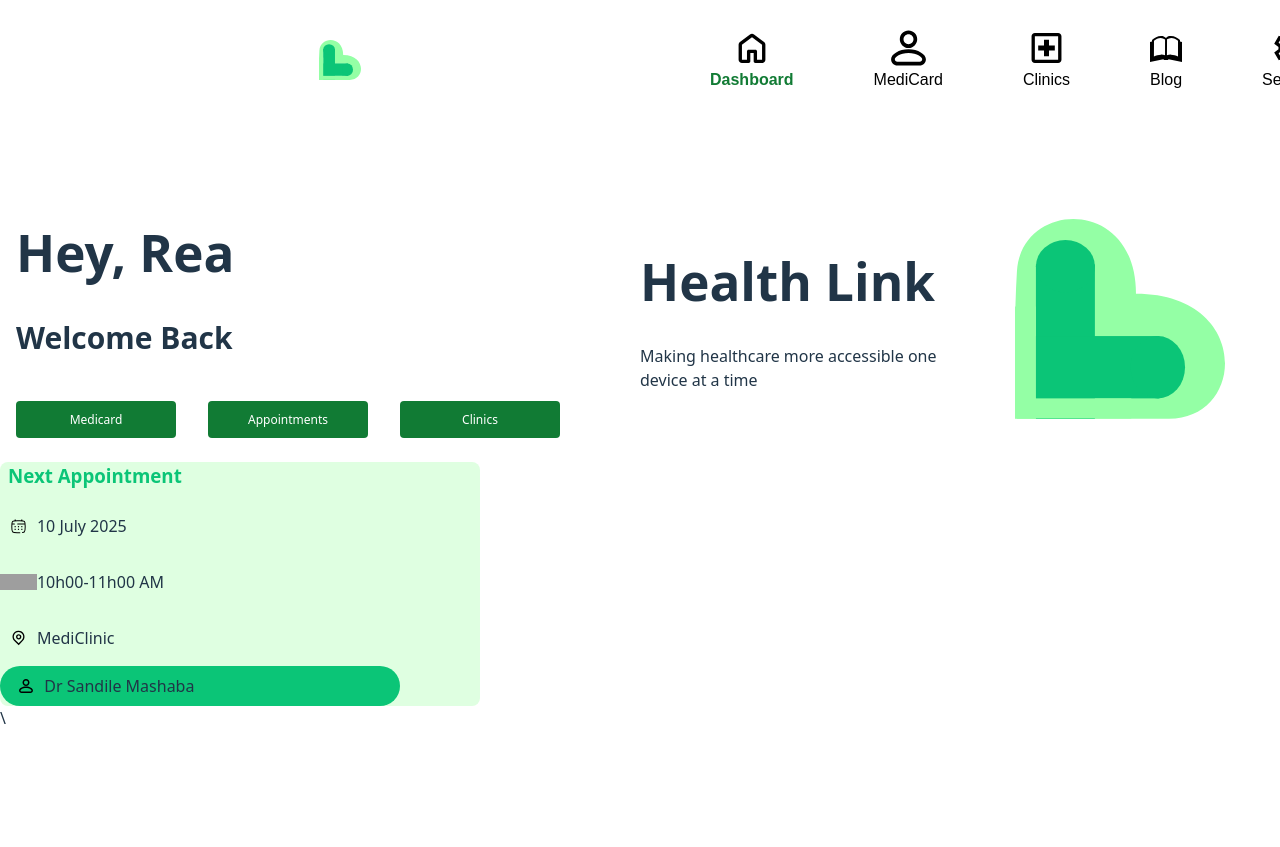
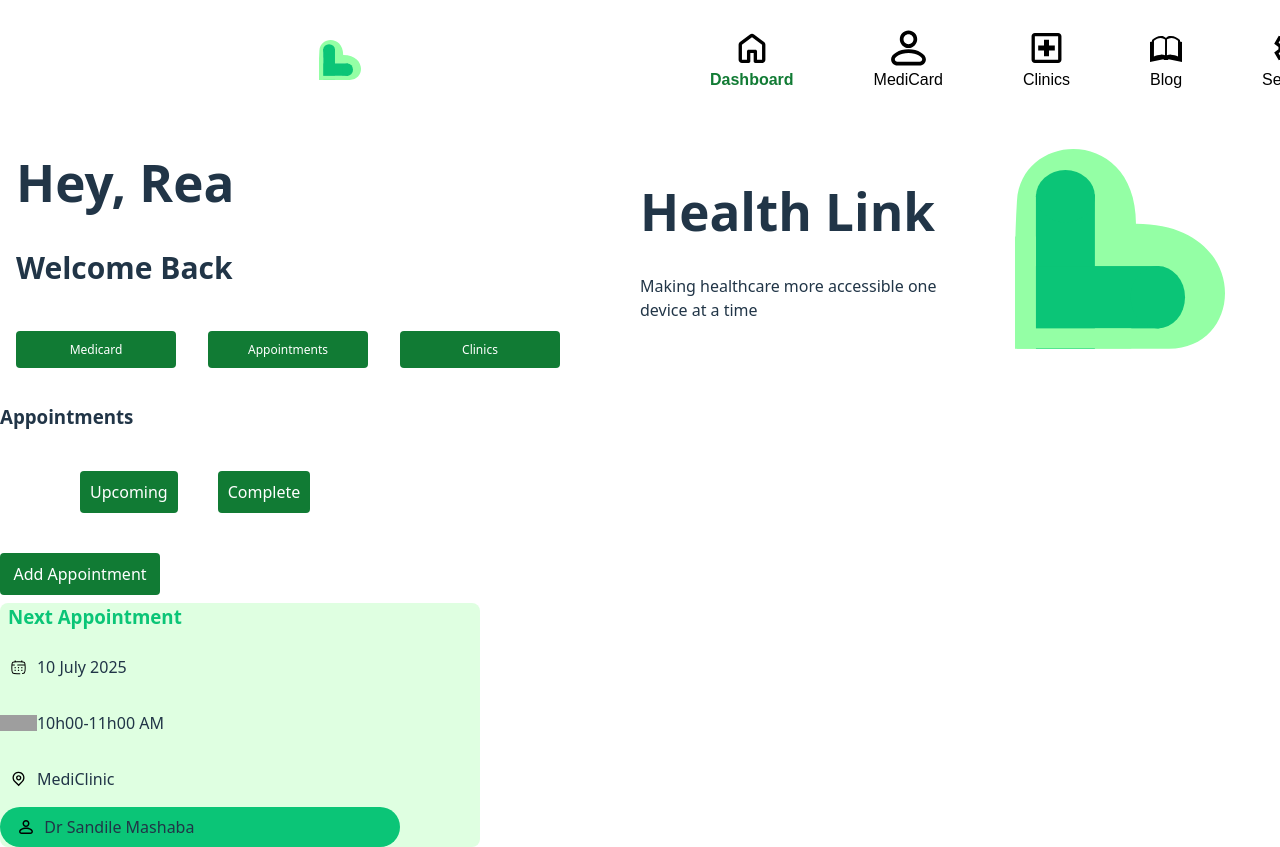
Before and after one commit to reaapunzell/HealthLink, a React (Vite) app in the folder health-link/: page / in a window 1280 px wide. Both pictures are taken after typing "name@example.com", "Sample123" into the empty fields and a click on the button "Login". Shown: the top 847 px of the page. Before the commit the page ends 800 px from the top, so only its background shows below. Built offline with nearby package versions, Linux system fonts and the light colour scheme; grey boxes are pictures that could not be loaded.

Commit message:
add upcoming, complete and add appointment to appointment component

```diff
--- a/health-link/src/assets/style.css
+++ b/health-link/src/assets/style.css
@@ -481,6 +481,22 @@ li.appointment {
   margin: 0px;
 }
 
+.upcoming-complete-btns {
+  display: flex;
+  justify-content: space-between;
+  width: 20vh;
+  margin: 5vh;
+}
+
+.upcoming-btn,
+.complete-btn {
+  margin-left: 5vh;
+}
+
+.add-appointment-btn {
+  width: 20vh;
+}
+
 .welcome-container {
   display: flex;
   flex-direction: column;
--- a/health-link/src/components/NextAppointment.jsx
+++ b/health-link/src/components/NextAppointment.jsx
@@ -7,7 +7,19 @@ import calendarIcon from "/src/assets/calendar-icon.svg";
 
 const NextAppointment = () => {
   return (
-    <>
+    <div>
+      <h3> Appointments</h3>
+      <div className="upcoming-complete-btns">
+        <button className="upcoming-btn" type="button">
+          Upcoming
+        </button>
+        <button className="complete-btn" type="button">
+          Complete
+        </button>
+      </div>
+      <div className="add-appointment-btn">
+        <button type="button"> Add Appointment</button>
+      </div>
       <div className="next-appointment-container">
         <h3>Next Appointment</h3>
 
@@ -31,7 +43,7 @@ const NextAppointment = () => {
           <p> Dr Sandile Mashaba</p>{" "}
         </div>
       </div>
-    </>
+    </div>
   );
 };
 export default NextAppointment;
--- a/health-link/src/pages/Dashboard.jsx
+++ b/health-link/src/pages/Dashboard.jsx
@@ -5,6 +5,7 @@ import Navigation from "../components/Navigation";
 import NextAppointment from "../components/NextAppointment";
 import Welcome from "../components/Welcome";
 import Info from "../components/Info";
+import BasicDateCalendar from "../components/Calendar";
 
 const Dashboard = () => {
   return (
@@ -26,7 +27,6 @@ const Dashboard = () => {
           <div>
             <NextAppointment />
           </div>
-          \
         </div>
       </div>
     </div>
```
